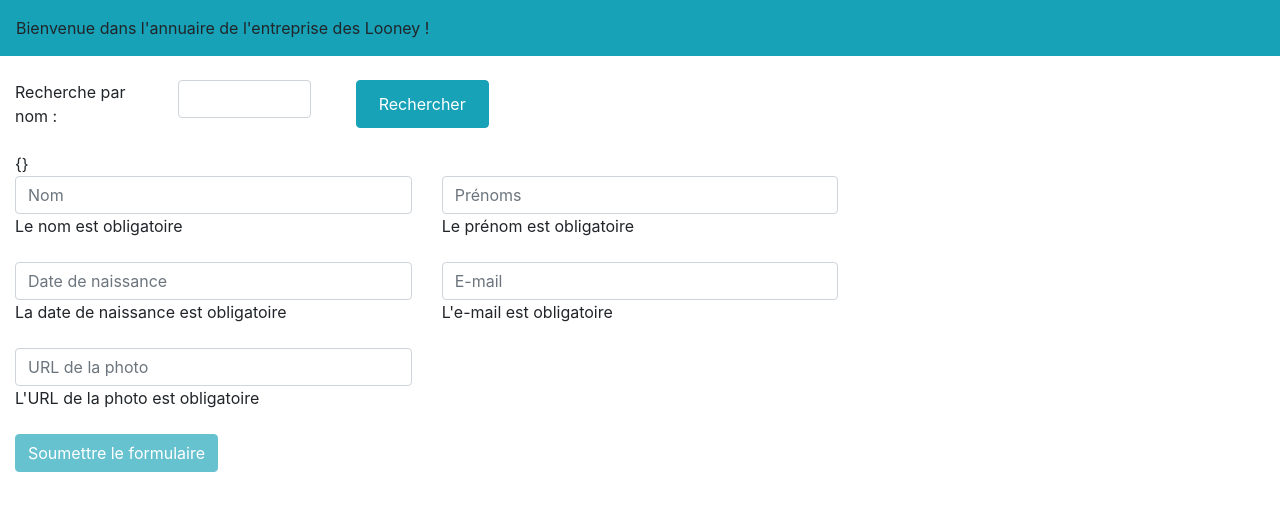
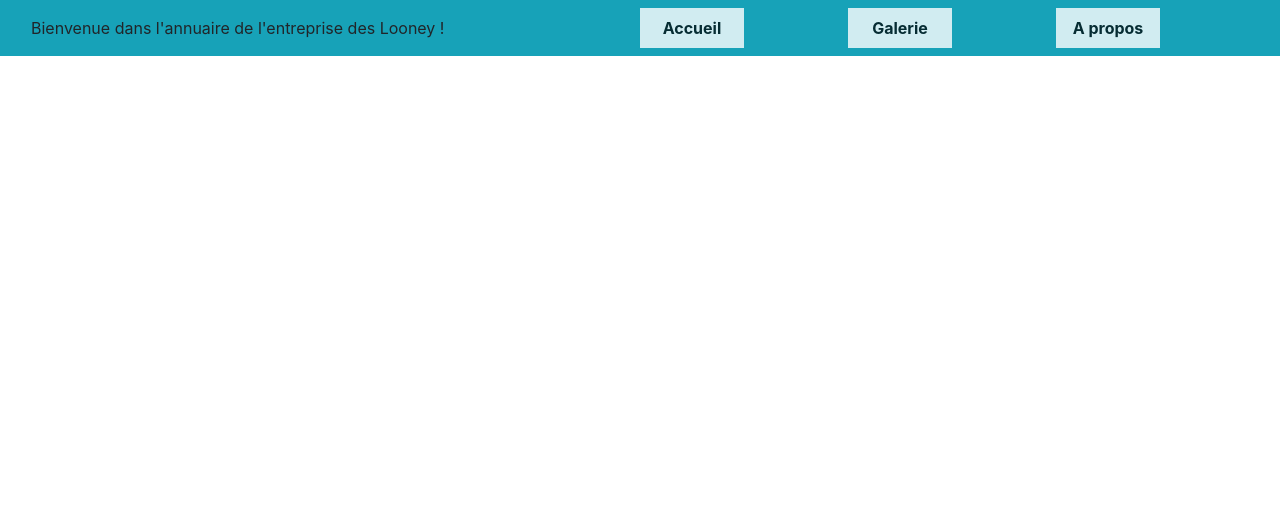
Before and after one commit to miachella/collegues-front, an Angular app: page / in a window 1280 px wide. Shown: the top 510 px of the page. Built offline with nearby package versions, Linux system fonts and the light colour scheme.

Commit message:
TP Collegues #7 - Menu Component !

```diff
--- /dev/null
+++ b/src/app/MenuComponent/accueil/accueil.component.html
@@ -0,0 +1,6 @@
+<div class="row">
+    <app-recherche-collegue-par-nom class="col-sm"></app-recherche-collegue-par-nom>
+    <app-collegue class="col-sm-7"></app-collegue>
+  </div>
+  <br>
+  <app-form-creation></app-form-creation>
--- /dev/null
+++ b/src/app/MenuComponent/accueil/accueil.component.ts
@@ -0,0 +1,17 @@
+import { Component, OnInit } from '@angular/core';
+import { ActivatedRoute } from '@angular/router';
+
+
+@Component({
+  selector: 'app-accueil',
+  templateUrl: './accueil.component.html',
+  styleUrls: ['./accueil.component.css']
+})
+export class AccueilComponent implements OnInit {
+
+  constructor() { }
+
+  ngOnInit(): void {
+  }
+
+}
--- /dev/null
+++ b/src/app/MenuComponent/apropos/apropos.component.html
@@ -0,0 +1 @@
+<p>apropos works!</p>
--- /dev/null
+++ b/src/app/MenuComponent/apropos/apropos.component.ts
@@ -0,0 +1,16 @@
+import { Component, OnInit } from '@angular/core';
+import { ActivatedRoute } from '@angular/router';
+
+@Component({
+  selector: 'app-apropos',
+  templateUrl: './apropos.component.html',
+  styleUrls: ['./apropos.component.css']
+})
+export class AProposComponent implements OnInit {
+
+  constructor() { }
+
+  ngOnInit(): void {
+  }
+
+}
--- /dev/null
+++ b/src/app/MenuComponent/galerie/galerie.component.html
@@ -0,0 +1 @@
+<p>galerie works!</p>
--- /dev/null
+++ b/src/app/MenuComponent/galerie/galerie.component.ts
@@ -0,0 +1,16 @@
+import { Component, OnInit } from '@angular/core';
+import { ActivatedRoute } from '@angular/router';
+
+@Component({
+  selector: 'app-galerie',
+  templateUrl: './galerie.component.html',
+  styleUrls: ['./galerie.component.css']
+})
+export class GalerieComponent implements OnInit {
+
+  constructor() { }
+
+  ngOnInit(): void {
+  }
+
+}
--- a/src/app/app.component.html
+++ b/src/app/app.component.html
@@ -1,16 +1,21 @@
 <nav class="navbar navbar-expand-lg bg-info">
-  <span class="navbar-text">
-    Bienvenue dans l'annuaire de l'entreprise des Looney !
-  </span>
+    <span class="col-6 navbar-text">
+      Bienvenue dans l'annuaire de l'entreprise des Looney !
+    </span>
+    <span class="col-1 navbar-text alert-info text-center">
+      <a class="alert-link" routerLink="/accueil" routerLinkActive="menu-selectionne"> Accueil </a>
+    </span>
+    <span class="col-1 navbar-text alert-info offset-1 text-center">
+      <a class="alert-link" routerLink="/galerie" routerLinkActive="menu-selectionne"> Galerie </a>
+    </span>
+    <span class="col-1 navbar-text alert-info offset-1 text-center">
+      <a class="alert-link" routerLink="/a-propos" routerLinkActive="menu-selectionne"> A propos </a>
+    </span>
 </nav>
 
 <div class="row"><br></div>
 
 <main class="container-fluid">
-  <div class="row">
-    <app-recherche-collegue-par-nom class="col-sm"></app-recherche-collegue-par-nom>
-    <app-collegue class="col-sm-7"></app-collegue>
-  </div>
-  <br>
-  <app-form-creation></app-form-creation>
+  <!-- partie qui change en fonction de l'url -->
+  <router-outlet></router-outlet>
 </main>
--- a/src/app/app.module.ts
+++ b/src/app/app.module.ts
@@ -6,19 +6,40 @@ import { CollegueComponent } from './collegue/collegue.component';
 import { RechercheCollegueParNomComponent } from './recherche-collegue-par-nom/recherche-collegue-par-nom.component';
 import { HttpClientModule } from '@angular/common/http';
 import { FormCreationComponent } from './form-creation/form-creation.component'
-import { FormsModule } from '@angular/forms'
+import { FormsModule } from '@angular/forms';
+import { AccueilComponent } from './MenuComponent/accueil/accueil.component';
+import { GalerieComponent } from './MenuComponent/galerie/galerie.component';
+import { AProposComponent } from './MenuComponent/apropos/apropos.component';
+
+import { RouterModule, Routes } from '@angular/router';
+
+
+export const ROUTES: Routes = [
+
+  // /todos => PageListeTodosComponent
+  { path: 'accueil', component:  AccueilComponent},
+  { path: 'galerie', component:  GalerieComponent},
+  { path: 'a-propos', component:  AProposComponent},
+  { path: '', pathMatch: 'full', redirectTo: '/todos' }
+];
+
+
 
 @NgModule({
   declarations: [
     AppComponent,
     CollegueComponent,
     RechercheCollegueParNomComponent,
-    FormCreationComponent
+    FormCreationComponent,
+    AccueilComponent,
+    GalerieComponent,
+    AProposComponent
   ],
   imports: [
     BrowserModule,
     HttpClientModule,
-    FormsModule
+    FormsModule,
+    RouterModule.forRoot(ROUTES)
   ],
   providers: [],
   bootstrap: [AppComponent]
```
Also changed, not shown: src/app/MenuComponent/accueil/accueil.component.css (added), src/app/MenuComponent/apropos/apropos.component.css (added), src/app/MenuComponent/galerie/galerie.component.css (added).
